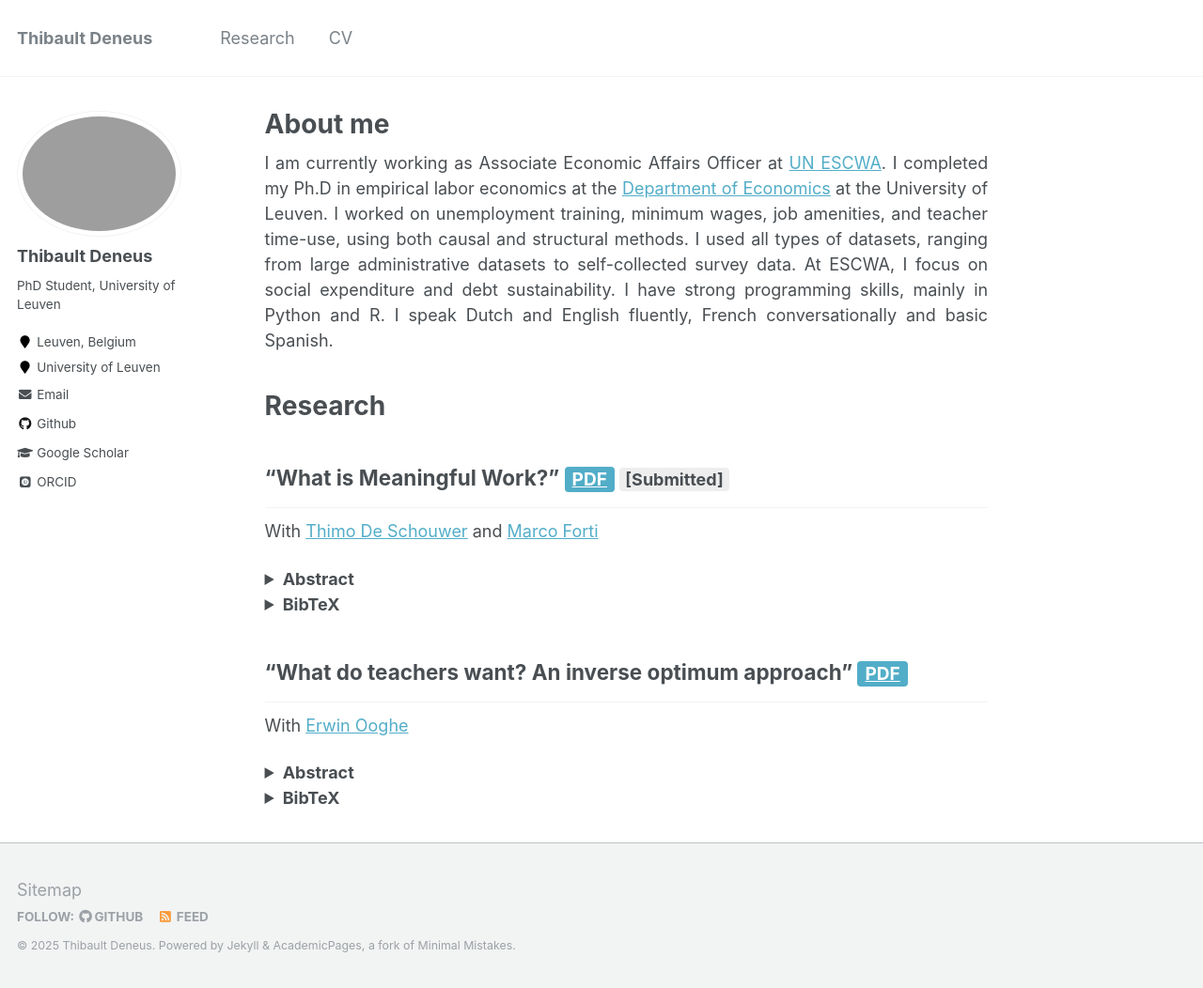
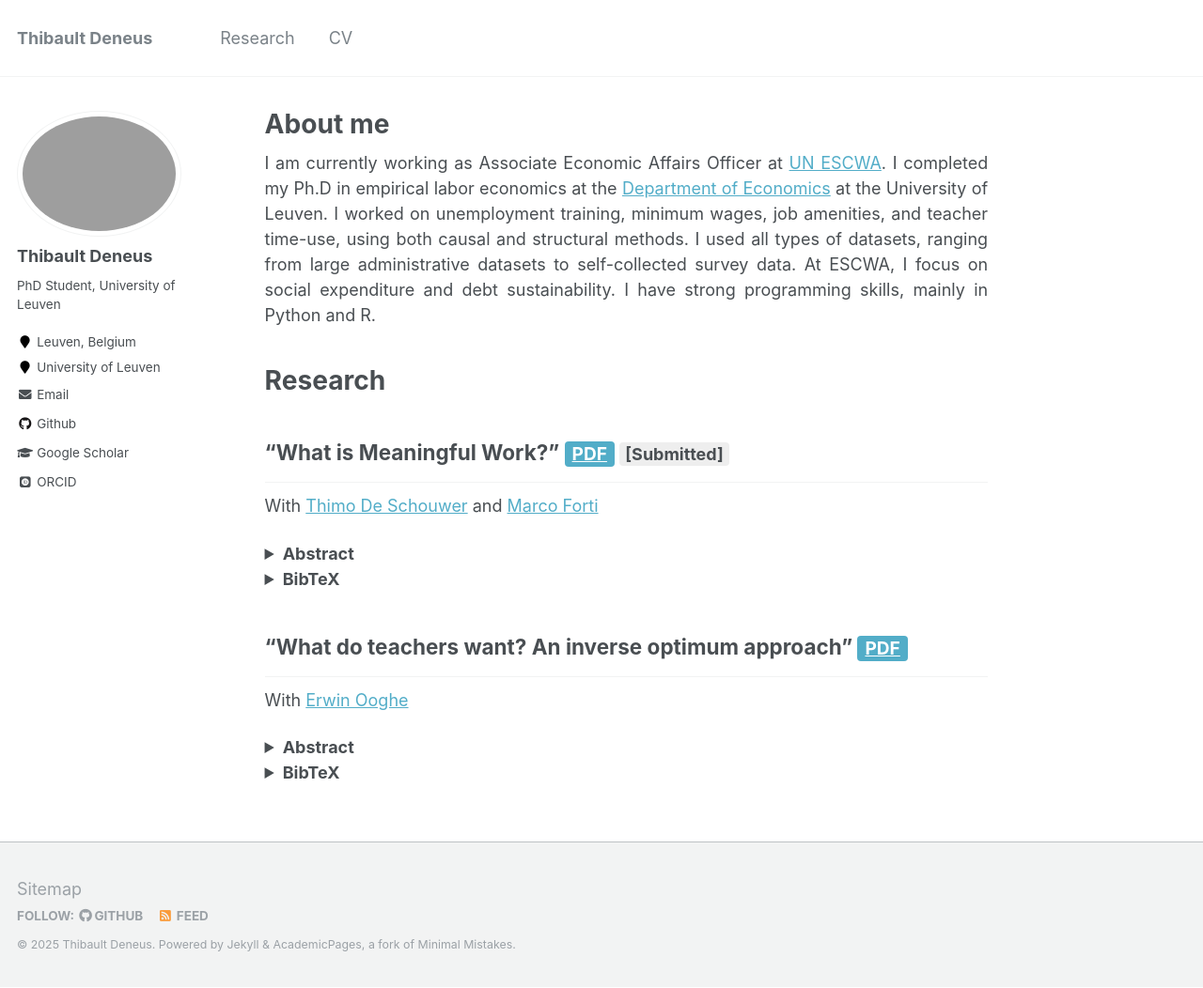
Before and after one commit to ThibaultDeneus/thibaultdeneus.github.io, a Jekyll site: the page built from _pages/about.md, in a window 1280 px wide and 1052 px high. Shown: the whole window at 94% size. Built offline with Jekyll 4.4.1, drawn with Linux system fonts in a browser that asks for light colours; some web fonts are replaced.

Commit message:
changed bio

```diff
--- a/_pages/about.md
+++ b/_pages/about.md
@@ -10,7 +10,7 @@ redirect_from:
 
 <div style="text-align: justify;">
 I am currently working as Associate Economic Affairs Officer at <a href="https://www.unescwa.org">UN ESCWA</a>. I completed my Ph.D in empirical labor economics at the <a href="https://feb.kuleuven.be/research/economics">Department of Economics</a> at the University of Leuven. I worked on unemployment training, minimum wages, job amenities, and teacher time-use, using both causal and structural methods. I used all types of
-datasets, ranging from large administrative datasets to self-collected survey data. At ESCWA, I focus on social expenditure and debt sustainability. I have strong programming skills, mainly in Python and R. I speak Dutch and English fluently, French conversationally and basic Spanish.
+datasets, ranging from large administrative datasets to self-collected survey data. At ESCWA, I focus on social expenditure and debt sustainability. I have strong programming skills, mainly in Python and R.
 </div>
 
 <div style="margin-top: 40px;"></div>
```
